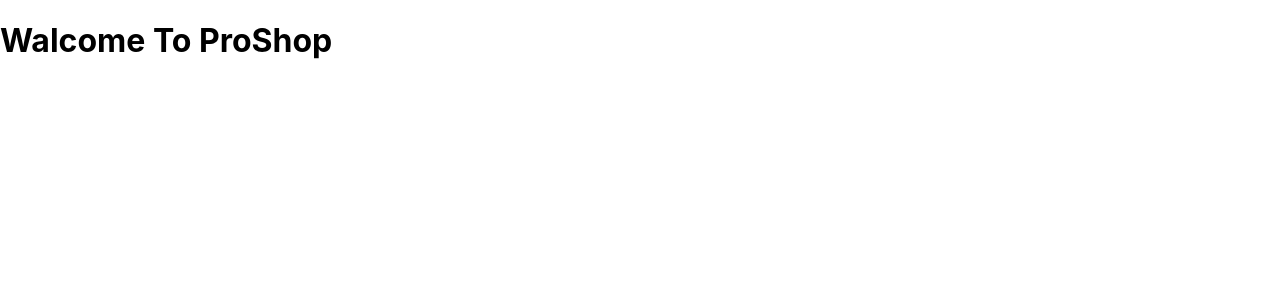
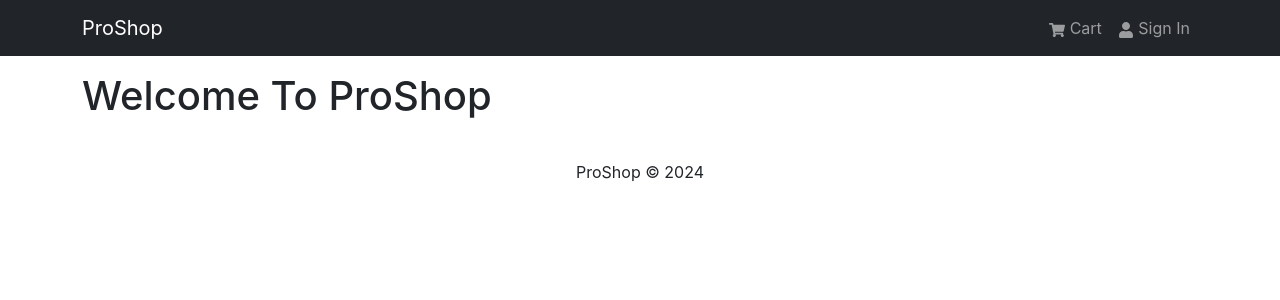
Before and after one commit to orinadjar/ProjectFinal, a React (Create React App) app in the folder frontend/: page / in a window 1280 px wide. Shown: the top 300 px of the page. Built offline with nearby package versions, Linux system fonts and the light colour scheme.

Commit message:
Footer & Header bootstrap

```diff
--- a/frontend/package.json
+++ b/frontend/package.json
@@ -6,8 +6,11 @@
     "@testing-library/jest-dom": "^5.17.0",
     "@testing-library/react": "^13.4.0",
     "@testing-library/user-event": "^13.5.0",
+    "bootstrap": "^5.3.3",
     "react": "^18.3.1",
+    "react-bootstrap": "^2.10.5",
     "react-dom": "^18.3.1",
+    "react-icons": "^5.3.0",
     "react-scripts": "5.0.1",
     "web-vitals": "^2.1.4"
   },
--- a/frontend/src/App.js
+++ b/frontend/src/App.js
@@ -1,8 +1,18 @@
-import React from 'react'
-
+import { Container } from 'react-bootstrap'
+import Header from './components/Header'
+import Footer from './components/Footer'
 const App = () => {
   return (
-    <h1>Walcome To ProShop</h1>
+    <>
+      <Header/>
+      <main className='py-3'>
+        <Container>
+          <h1>Welcome To ProShop</h1>
+        </Container>
+      </main>
+      <Footer/>
+    </>
+
   )
 }
 
--- /dev/null
+++ b/frontend/src/components/Footer.jsx
@@ -0,0 +1,25 @@
+import { Container, Row, Col } from "react-bootstrap"
+const Footer = () => {
+
+    const currentYear = new Date().getFullYear();
+
+  return (
+    <div>
+
+        <Container>
+
+            <Row>
+                <Col className="text-center py-3">
+
+                    <p>ProShop &copy; {currentYear}</p>
+
+                </Col>
+            </Row>
+
+        </Container>
+
+    </div>
+  )
+}
+
+export default Footer
--- /dev/null
+++ b/frontend/src/components/Header.jsx
@@ -0,0 +1,30 @@
+import { Navbar, Nav, Container } from 'react-bootstrap';
+import { FaShoppingCart, FaUser } from 'react-icons/fa';
+const Header = () => {
+  return (
+    <header>
+        <Navbar bg="dark" variant="dark" expand="md" collapseOnSelect>
+
+            <Container>
+
+                <Navbar.Brand href='/'>ProShop</Navbar.Brand>
+                <Navbar.Toggle aria-controls='basic-navbar-nav'/>
+                <Navbar.Collapse id="basic-navbar-nav">
+
+                    <Nav className='ms-auto'>
+
+                        <Nav.Link href="/cart"> <FaShoppingCart/> Cart </Nav.Link>
+                        <Nav.Link href="/login"> <FaUser/> Sign In </Nav.Link>
+
+                    </Nav>
+
+                </Navbar.Collapse>
+
+            </Container>
+
+        </Navbar>
+    </header>
+  )
+}
+
+export default Header;
--- a/frontend/src/index.js
+++ b/frontend/src/index.js
@@ -1,5 +1,6 @@
 import React from 'react';
 import ReactDOM from 'react-dom/client';
+import 'bootstrap/dist/css/bootstrap.min.css';
 import './index.css';
 import App from './App';
 import reportWebVitals from './reportWebVitals';
@@ -11,7 +12,5 @@
   </React.StrictMode>
 );
 
-// If you want to start measuring performance in your app, pass a function
-// to log results (for example: reportWebVitals(console.log))
-// or send to an analytics endpoint. Learn more: https://bit.ly/CRA-vitals
+
 reportWebVitals();
```
Also changed, not shown: 1 other file (tests, documents, lock files or other folders).
